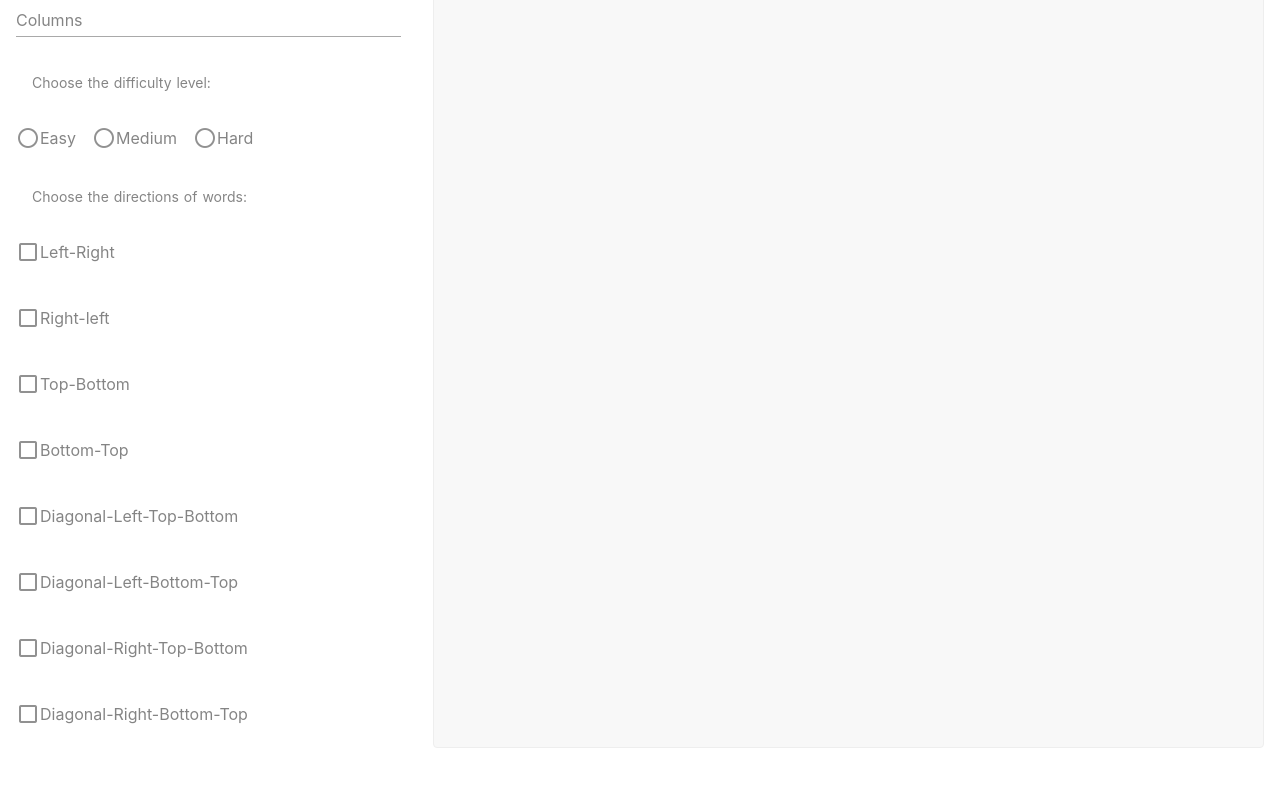
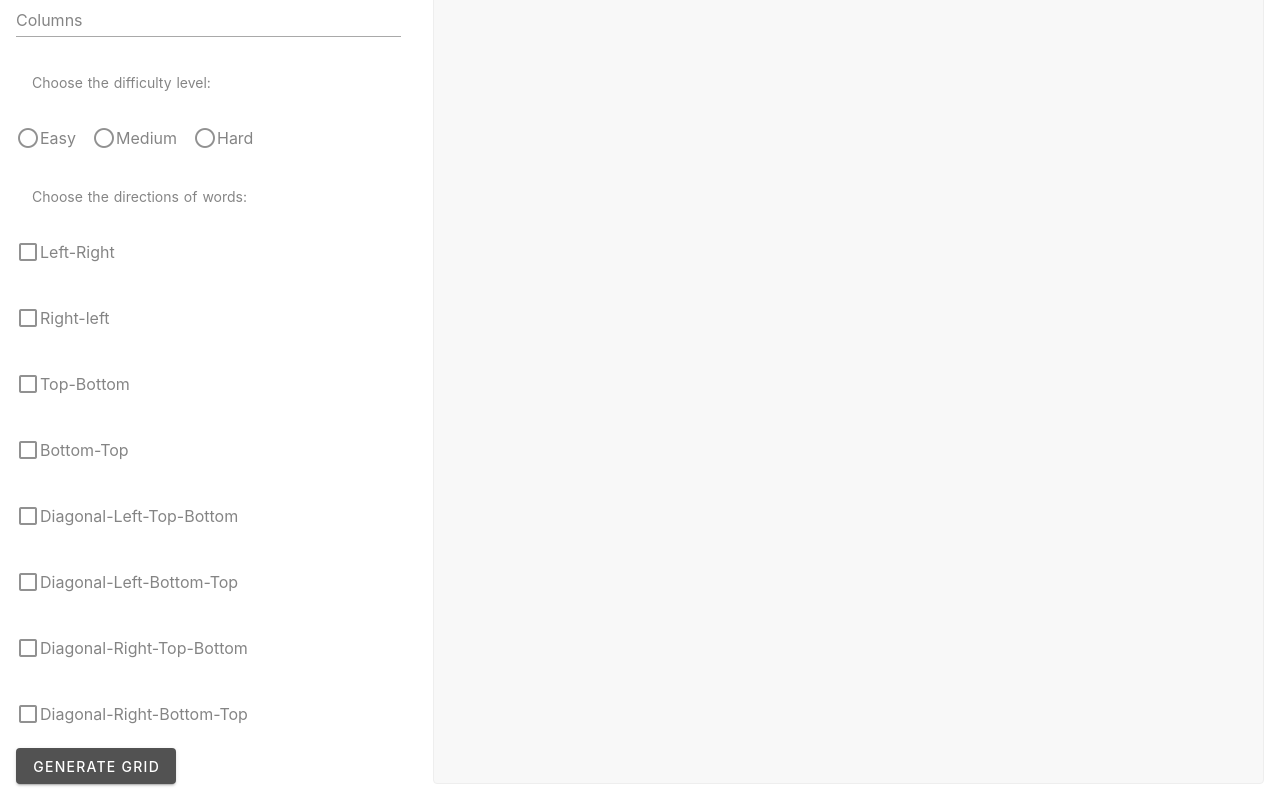
Before and after one commit to SurajVarma46/FindTheWords, a Nuxt app: page / in a window 1280 px wide. Shown: the part 194-994 px from the top of the page. Before the commit the page ends 958 px from the top, so only its background shows below. Built offline with nearby package versions, Linux system fonts and the light colour scheme.

Commit message:
Updated button in pages/index.vue

```diff
--- a/pages/index.vue
+++ b/pages/index.vue
@@ -23,6 +23,9 @@
       <v-checkbox v-model="dir" label="Diagonal-Left-Bottom-Top" value="6"></v-checkbox>
       <v-checkbox v-model="dir" label="Diagonal-Right-Top-Bottom" value="7"></v-checkbox>
       <v-checkbox v-model="dir" label="Diagonal-Right-Bottom-Top" value="8"></v-checkbox>
+      <div class="text-xs-center">
+        <v-btn round color="green" dark>Generate Grid</v-btn>
+      </div>
     </v-flex>
     <v-flex xs12 sm6 md8 lg8 xl8 class="board-container"></v-flex>
   </v-layout>
```
